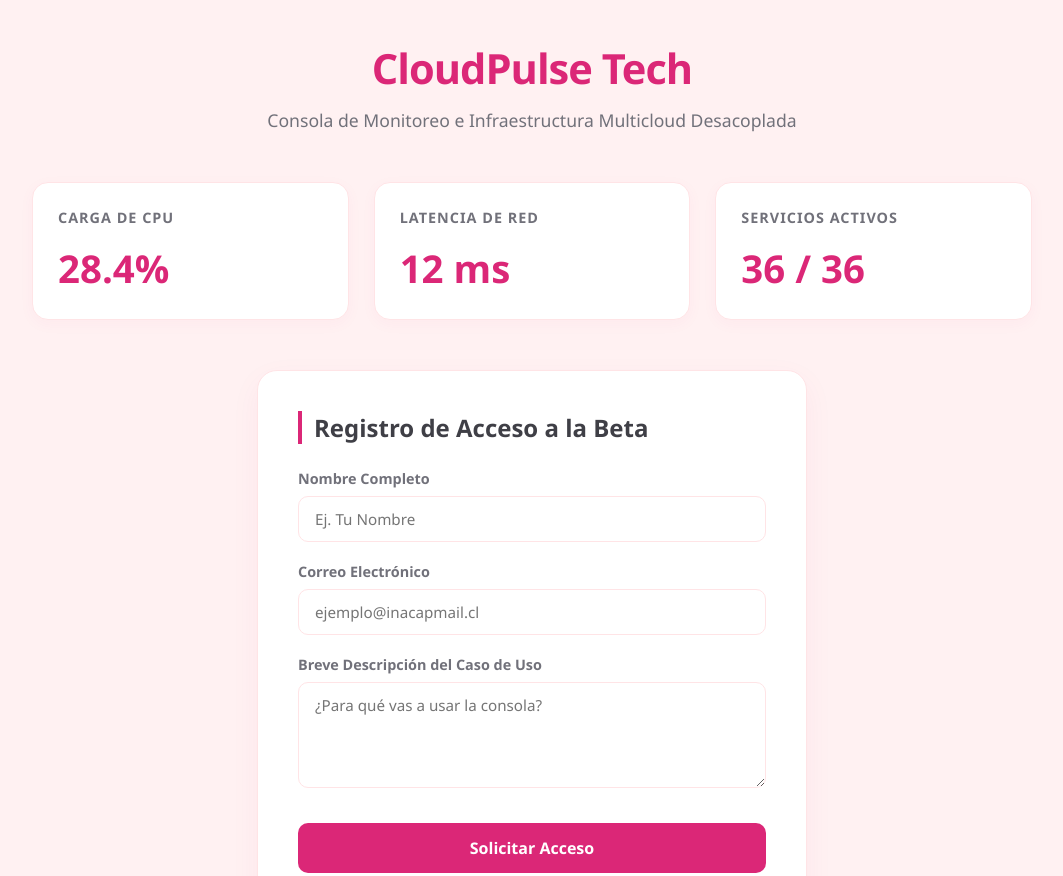
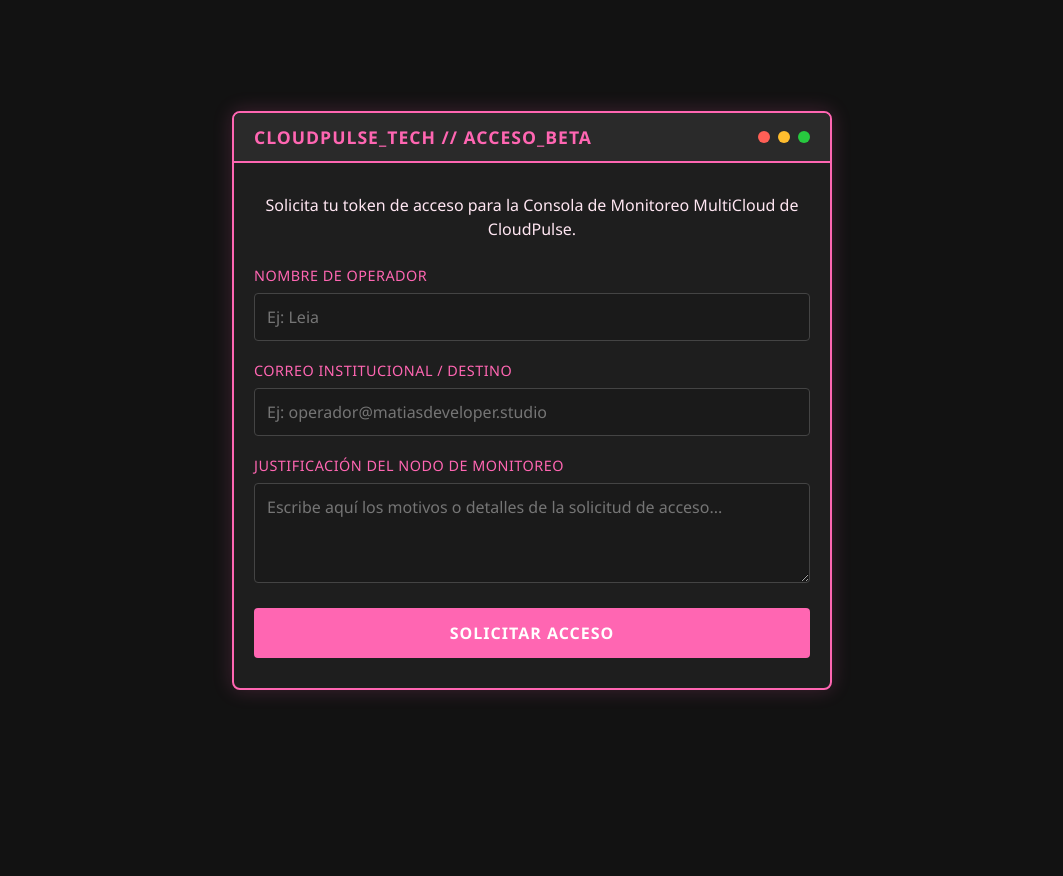
Before and after one commit to leiaadm7/proyecto-multicloud, a plain HTML site: page index.html in a window 1280 px wide. Shown: the top 876 px of the page, without its empty margins (108-1171 px from the left). After the commit the page ends 800 px from the top, so only its background shows below. Drawn offline with Linux system fonts and the light colour scheme.

Commit message:
cambios index

```diff
--- a/index.html
+++ b/index.html
@@ -3,95 +3,222 @@
 <head>
     <meta charset="UTF-8">
     <meta name="viewport" content="width=device-width, initial-scale=1.0">
-    <title>CloudPulse - Consola de Monitoreo Premium</title>
+    <title>CloudPulse Tech - Consola Multicloud</title>
     <style>
         :root {
-            --bg-principal: #fff1f2;
-            --bg-tarjeta: #ffffff;
-            --borde: #ffe4e6;
-            --rosa-destacado: #db2777;
-            --rosa-medio: #f472b6;
-            --texto-principal: #3f3f46;
-            --texto-secundario: #71717a;
+            --pink-primary: #ff66b2;
+            --pink-light: #ffe6f2;
+            --pink-dark: #cc0066;
+            --bg-dark: #121212;
+            --surface-dark: #1e1e1e;
+            --text-light: #ffffff;
+            --text-muted: #b3b3b3;
         }
 
-        * { box-sizing: border-box; margin: 0; padding: 0; font-family: 'Segoe UI', system-ui, sans-serif; }
-        body { background-color: var(--bg-principal); color: var(--texto-principal); padding: 40px 20px; display: flex; flex-direction: column; align-items: center; min-height: 100vh; }
-        header { text-align: center; margin-bottom: 50px; max-width: 600px; }
-        header h1 { color: var(--rosa-destacado); font-size: 2.6rem; font-weight: 800; letter-spacing: -1px; margin-bottom: 12px; }
-        header p { color: var(--texto-secundario); font-size: 1.1rem; font-weight: 500; }
-        .grid { display: grid; grid-template-columns: repeat(auto-fit, minmax(280px, 1fr)); gap: 25px; max-width: 1000px; width: 100%; margin-bottom: 50px; }
-        .card { background: var(--bg-tarjeta); border: 1px solid var(--borde); padding: 25px; border-radius: 16px; transition: all 0.3s ease; box-shadow: 0 4px 15px rgba(219, 39, 119, 0.04); }
-        .card:hover { transform: translateY(-4px); border-color: var(--rosa-medio); box-shadow: 0 10px 25px rgba(219, 39, 119, 0.08); }
-        .card h3 { color: var(--texto-secundario); font-size: 0.9rem; text-transform: uppercase; letter-spacing: 1px; margin-bottom: 15px; }
-        .metric { font-size: 2.4rem; font-weight: 700; color: var(--rosa-destacado); }
-        .container-form { background: var(--bg-tarjeta); border: 1px solid var(--borde); padding: 40px; border-radius: 20px; max-width: 550px; width: 100%; box-shadow: 0 10px 30px rgba(219, 39, 119, 0.05); }
-        .container-form h2 { margin-bottom: 25px; font-size: 1.5rem; font-weight: 700; color: var(--texto-principal); border-left: 4px solid var(--rosa-destacado); padding-left: 12px; }
-        .form-group { margin-bottom: 20px; }
-        label { display: block; margin-bottom: 8px; color: var(--texto-secundario); font-size: 0.9rem; font-weight: 600; }
-        input, textarea { width: 100%; padding: 12px 16px; background: #ffffff; border: 1px solid var(--borde); border-radius: 10px; color: var(--texto-principal); font-size: 0.95rem; transition: all 0.2s; }
-        input:focus, textarea:focus { border-color: var(--rosa-destacado); outline: none; box-shadow: 0 0 0 3px rgba(219, 39, 119, 0.1); }
-        button { width: 100%; padding: 14px; background: var(--rosa-destacado); border: none; border-radius: 10px; color: white; font-weight: 700; cursor: pointer; font-size: 1rem; transition: all 0.2s; margin-top: 10px; }
-        button:hover { background: #be185d; transform: scale(1.01); }
+        * {
+            margin: 0;
+            padding: 0;
+            box-sizing: border-box;
+            font-family: 'Segoe UI', Tahoma, Geneva, Verdana, sans-serif;
+        }
+
+        body {
+            background-color: var(--bg-dark);
+            color: var(--text-light);
+            display: flex;
+            justify-content: center;
+            align-items: center;
+            min-height: 100vh;
+            padding: 20px;
+        }
+
+        .console-container {
+            background-color: var(--surface-dark);
+            border: 2px solid var(--pink-primary);
+            border-radius: 8px;
+            width: 100%;
+            max-width: 600px;
+            box-shadow: 0 0 20px rgba(255, 102, 178, 0.2);
+            overflow: hidden;
+        }
+
+        .console-header {
+            background-color: #2a2a2a;
+            border-bottom: 2px solid var(--pink-primary);
+            padding: 12px 20px;
+            display: flex;
+            align-items: center;
+            justify-content: space-between;
+        }
+
+        .console-title {
+            color: var(--pink-primary);
+            font-weight: bold;
+            font-size: 1.1rem;
+            letter-spacing: 1px;
+        }
+
+        .console-buttons {
+            display: flex;
+            gap: 8px;
+        }
+
+        .dot {
+            width: 12px;
+            height: 12px;
+            border-radius: 50%;
+        }
+
+        .dot-red { background-color: #ff5f56; }
+        .dot-yellow { background-color: #ffbd2e; }
+        .dot-green { background-color: #27c93f; }
+
+        .console-body {
+            padding: 30px 20px;
+        }
+
+        .welcome-text {
+            color: var(--pink-light);
+            margin-bottom: 25px;
+            font-size: 1rem;
+            line-height: 1.5;
+            text-align: center;
+        }
+
+        .form-group {
+            margin-bottom: 20px;
+        }
+
+        label {
+            display: block;
+            color: var(--pink-primary);
+            margin-bottom: 8px;
+            font-size: 0.9rem;
+            text-transform: uppercase;
+            letter-spacing: 0.5px;
+        }
+
+        input[type="text"],
+        input[type="email"],
+        textarea {
+            width: 100%;
+            background-color: #1a1a1a;
+            border: 1px solid #444;
+            border-radius: 4px;
+            padding: 12px;
+            color: var(--text-light);
+            font-size: 1rem;
+            transition: border-color 0.3s;
+        }
+
+        input:focus,
+        textarea:focus {
+            outline: none;
+            border-color: var(--pink-primary);
+            box-shadow: 0 0 8px rgba(255, 102, 178, 0.3);
+        }
+
+        textarea {
+            resize: vertical;
+            min-height: 100px;
+        }
+
+        .submit-btn {
+            width: 100%;
+            background-color: var(--pink-primary);
+            color: var(--text-light);
+            border: none;
+            border-radius: 4px;
+            padding: 14px;
+            font-size: 1rem;
+            font-weight: bold;
+            cursor: pointer;
+            text-transform: uppercase;
+            letter-spacing: 1px;
+            transition: background-color 0.3s, transform 0.1s;
+        }
+
+        .submit-btn:hover {
+            background-color: var(--pink-dark);
+        }
+
+        .submit-btn:active {
+            transform: scale(0.98);
+        }
     </style>
 </head>
 <body>
 
-    <header>
-        <h1>CloudPulse Tech</h1>
-        <p>Consola de Monitoreo e Infraestructura Multicloud Desacoplada</p>
-    </header>
-
-    <div class="grid">
-        <div class="card">
-            <h3>Carga de CPU</h3>
-            <div class="metric">28.4%</div>
-        </div>
-        <div class="card">
-            <h3>Latencia de Red</h3>
-            <div class="metric">12 ms</div>
-        </div>
-        <div class="card">
-            <h3>Servicios Activos</h3>
-            <div class="metric">36 / 36</div>
+    <div class="console-container">
+        <div class="console-header">
+            <div class="console-title">CLOUDPULSE_TECH // ACCESO_BETA</div>
+            <div class="console-buttons">
+                <div class="dot dot-red"></div>
+                <div class="dot dot-yellow"></div>
+                <div class="dot dot-green"></div>
             </div>
         </div>
 
-    <div class="container-form">
-        <h2>Registro de Acceso a la Beta</h2>
+        <div class="console-body">
+            <p class="welcome-text">Solicita tu token de acceso para la Consola de Monitoreo MultiCloud de CloudPulse.</p>
+
             <form id="contactForm">
                 <div class="form-group">
-                <label for="nombre">Nombre Completo</label>
-                <input type="text" id="nombre" placeholder="Ej. Tu Nombre" required>
+                    <label for="nombre">Nombre de Operador</label>
+                    <input type="text" id="nombre" required placeholder="Ej: Leia">
                 </div>
+
                 <div class="form-group">
-                <label for="correo">Correo Electrónico</label>
-                <input type="email" id="correo" placeholder="ejemplo@inacapmail.cl" required>
+                    <label for="correo">Correo Institucional / Destino</label>
+                    <input type="email" id="correo" required placeholder="Ej: operador@matiasdeveloper.studio">
                 </div>
+
                 <div class="form-group">
-                <label for="mensaje">Breve Descripción del Caso de Uso</label>
-                <textarea id="mensaje" rows="4" placeholder="¿Para qué vas a usar la consola?" required></textarea>
+                    <label for="mensaje">Justificación del Nodo de Monitoreo</label>
+                    <textarea id="mensaje" required placeholder="Escribe aquí los motivos o detalles de la solicitud de acceso..."></textarea>
                 </div>
-            <button type="submit">Solicitar Acceso</button>
+
+                <button type="submit" class="submit-btn">Solicitar Acceso</button>
             </form>
+        </div>
     </div>
 
     <script>
     document.getElementById('contactForm').addEventListener('submit', function(e) {
         e.preventDefault();
+
         const nombre = document.getElementById('nombre').value.trim();
         const correo = document.getElementById('correo').value.trim();
         const mensaje = document.getElementById('mensaje').value.trim();
 
-            console.log("=== [INFO] VALIDACIÓN LOCAL EXITOSA ===");
-            console.log("-> Nombre:", nombre);
-            console.log("-> Correo:", correo);
-            console.log("-> Mensaje:", mensaje);
-            console.log("=======================================");
+        const datos = {
+            nombre: nombre,
+            correo: correo,
+            mensaje: mensaje
+        };
 
-            alert("¡Validación exitosa! Tu consola está lista para conectar la API en la próxima actividad.");
-            this.reset();
+        fetch('https://api-cloudpulse.onrender.com/api/registrar', {
+            method: 'POST',
+            headers: {
+                'Content-Type': 'application/json'
+            },
+            body: JSON.stringify(datos)
+        })
+        .then(response => response.json())
+        .then(data => {
+            if(data.status === "exito") {
+                alert("¡Solicitud enviada con éxito! Tus datos se guardaron en la base de datos multicloud.");
+                document.getElementById('contactForm').reset();
+            } else {
+                alert("Hubo un problema en el servidor al intentar guardar.");
+            }
+        })
+        .catch(error => {
+            console.error('Error:', error);
+            alert("No se pudo conectar con el backend de Render.");
+        });
     });
     </script>
+
 </body>
 </html>
```
Lines whose indentation alone changed are shown as unchanged.
